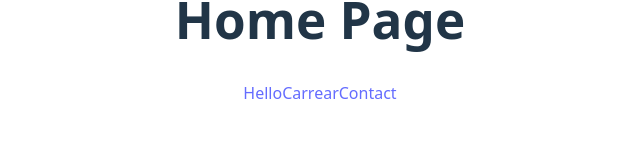
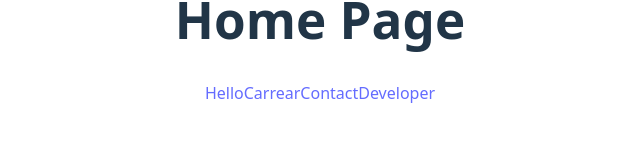
Before and after one commit to Shivamprajapatii/react-app-deployemnt, a React (Vite) app: page / in a window 1280 px wide. Shown: the part 369-510 px from the top of the page, without its empty margins (320-960 px from the left). Built offline with nearby package versions, Linux system fonts and the light colour scheme.

Commit message:
update in footer

```diff
--- a/src/App.jsx
+++ b/src/App.jsx
@@ -15,6 +15,7 @@ function App() {
         <a href="youtube.com">Hello</a>
          <a href="youtube.com">Carrear</a>
          <a href="youtube.com">Contact</a>
+          <a href="youtube.com">Developer</a>
       </footer>
     </>
   )
```
